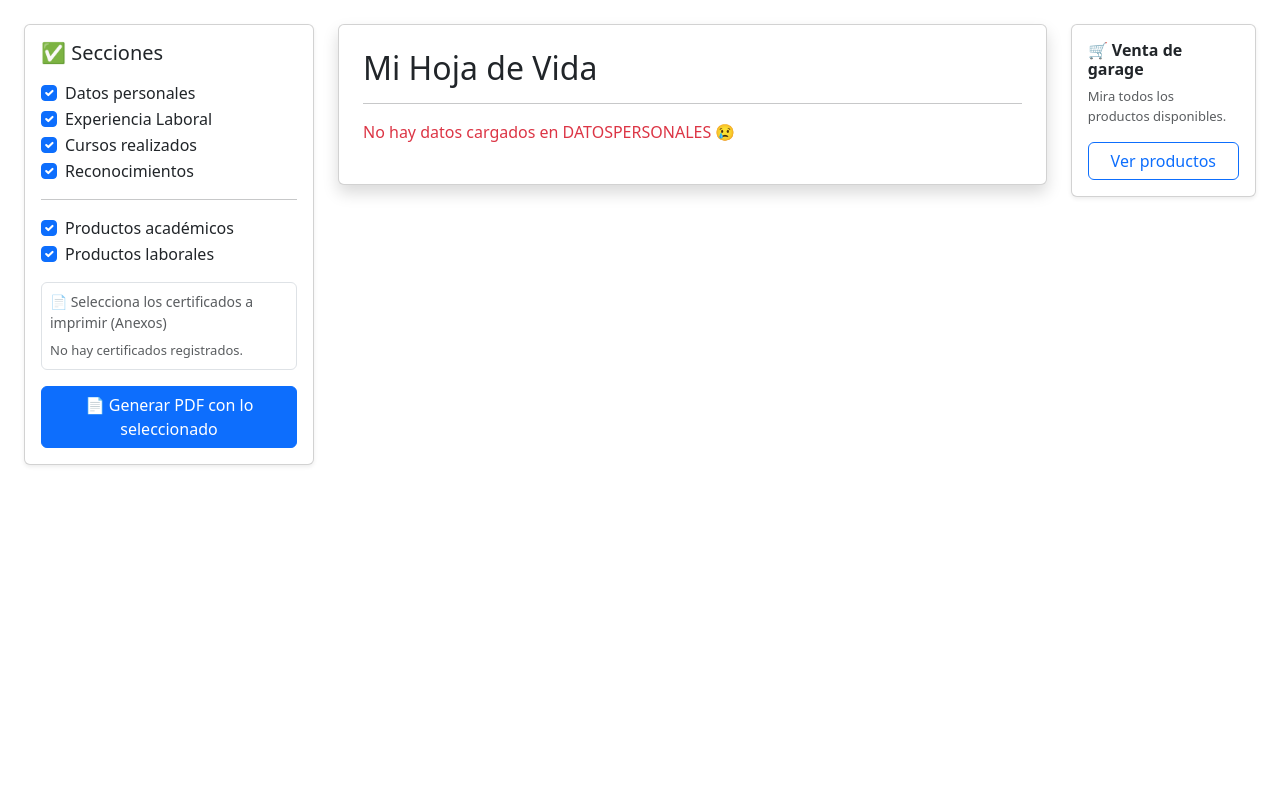
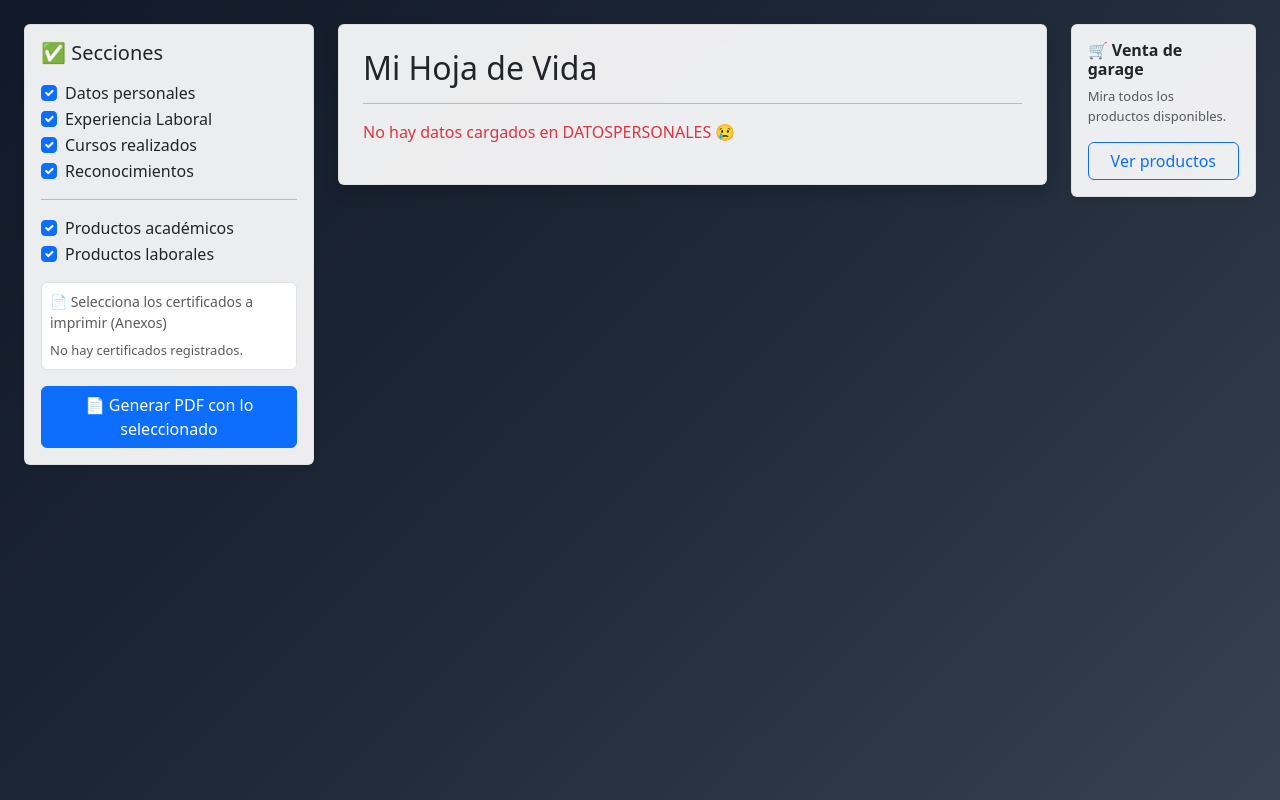
Before and after one commit to MariaLobaton/Hoja_vida, a Django app: page / in a window 1280 px wide. Run offline with Django 5.2, Linux system fonts and the light colour scheme; data that the repository does not hold is empty.

Commit message:
Cambios en  color de la hoja de vida

```diff
--- a/cv/templates/cv/cv.html
+++ b/cv/templates/cv/cv.html
@@ -6,18 +6,42 @@
   <link href="https://cdn.jsdelivr.net/npm/bootstrap@5.3.3/dist/css/bootstrap.min.css" rel="stylesheet">
 
   <style>
-  /* ✅✅✅ TARJETAS GENERALES */
+    /* ✅ FONDO PROFESIONAL (DEGRADADO) */
+    .cv-bg{
+      background: linear-gradient(135deg, #111827 0%, #1f2937 50%, #374151 100%);
+      min-height: 100vh;
+    }
+
+    /* ✅ Card flotante a la derecha que sube y baja con scroll */
+    .garage-sticky{
+      position: sticky;
+      top: 20px;
+    }
+
+    /* ✅ EFECTO "GLASS" PARA QUE SE VEA MÁS PRO */
+    .glass-card{
+      background: rgba(255,255,255,0.92) !important;
+      backdrop-filter: blur(8px);
+      border: 1px solid rgba(0,0,0,0.06);
+    }
+
+    /* ✅✅✅ COLOR PARA TODAS LAS TARJETAS (MEJORADO: texto oscuro + hover + borde suave) */
     .cv-card{
-    background: #D3D3D3 !important;
+      background: #C1C9CF !important;
       border: 1px solid rgba(17,24,39,0.18) !important;
       border-radius: 14px !important;
       box-shadow: 0 2px 10px rgba(0,0,0,0.06);
       color: #111827;
     }
+    .cv-card:hover{
+      transform: translateY(-1px);
+      transition: .15s ease;
+      box-shadow: 0 6px 16px rgba(0,0,0,0.10);
+    }
 
-  /* ✅✅✅ TARJETAS DE DATOS PERSONALES */
+    /* ✅ DATOS PERSONALES: mini tarjeta */
     .dp-card{
-    background: #bdb0b0 !important;
+      background: #C1C9CF !important;
       border: 1px solid rgba(17,24,39,0.18);
       border-radius: 14px;
       padding: 12px 14px;
@@ -26,7 +50,6 @@
       color: #111827;
     }
 
-  /* ✅ textos y links para que se lean bien */
     .dp-label{
       font-weight: 800;
       color: #111827;
@@ -40,17 +63,25 @@
       line-height: 1.25rem;
       word-break: break-word;
     }
+
+    /* ✅ links sobre fondo gris */
     .dp-card a{
       color:#111827 !important;
       text-decoration: underline;
       font-weight: 600;
     }
+
+    /* ✅ ayuda a que los textos “muted” se lean sobre #C1C9CF */
     .cv-card .text-muted,
     .dp-card .text-muted{
       color: rgba(17,24,39,0.75) !important;
     }
+
+    /* ✅ evita que el contenido se pegue al borde en móvil */
+    @media (max-width: 576px){
+      .dp-card{ padding: 12px; }
+    }
   </style>
-
 </head>
 
 <body class="cv-bg">
```
Lines whose indentation alone changed are shown as unchanged.
